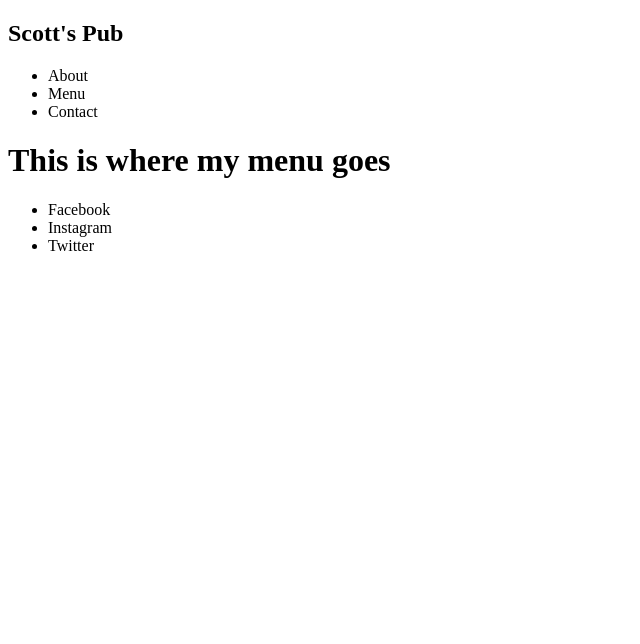
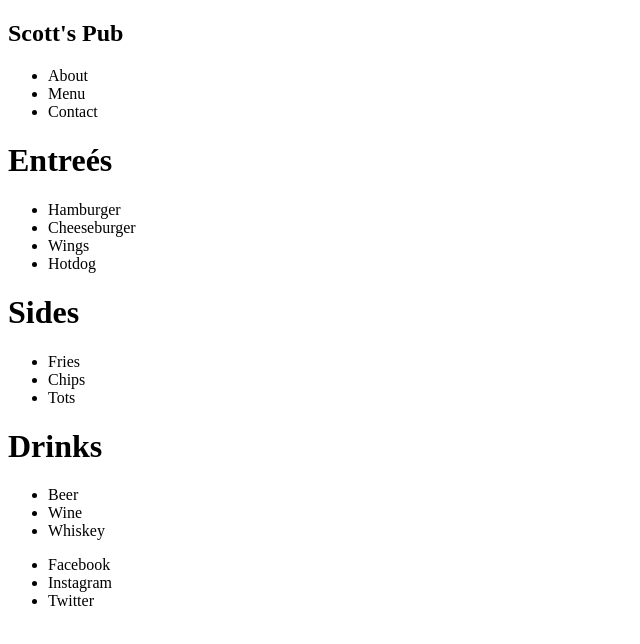
Before and after one commit to ScotttP/restaurant-page-react, a React (Create React App) app in the folder restaurant-page/: page / in a window 1280 px wide. Both pictures are taken after a click on the item "Menu". Shown: the top 644 px of the page, without its empty margins (0-640 px from the left). Built offline with nearby package versions, Linux system fonts and the light colour scheme.

Commit message:
all components changed. need to add styling

```diff
--- a/restaurant-page/public/index.html
+++ b/restaurant-page/public/index.html
@@ -10,34 +10,10 @@
       content="Web site created using create-react-app"
     />
     <link rel="apple-touch-icon" href="%PUBLIC_URL%/logo192.png" />
-    <!--
-      manifest.json provides metadata used when your web app is installed on a
-      user's mobile device or desktop. See https://developers.google.com/web/fundamentals/web-app-manifest/
-    -->
     <link rel="manifest" href="%PUBLIC_URL%/manifest.json" />
-    <!--
-      Notice the use of %PUBLIC_URL% in the tags above.
-      It will be replaced with the URL of the `public` folder during the build.
-      Only files inside the `public` folder can be referenced from the HTML.
-
-      Unlike "/favicon.ico" or "favicon.ico", "%PUBLIC_URL%/favicon.ico" will
-      work correctly both with client-side routing and a non-root public URL.
-      Learn how to configure a non-root public URL by running `npm run build`.
-    -->
-    <title>React App</title>
+    <title>Scott's Pub</title>
   </head>
   <body>
-    <noscript>You need to enable JavaScript to run this app.</noscript>
     <div id="root"></div>
-    <!--
-      This HTML file is a template.
-      If you open it directly in the browser, you will see an empty page.
-
-      You can add webfonts, meta tags, or analytics to this file.
-      The build step will place the bundled scripts into the <body> tag.
-
-      To begin the development, run `npm start` or `yarn start`.
-      To create a production bundle, use `npm run build` or `yarn build`.
-    -->
   </body>
 </html>
--- a/restaurant-page/src/App.js
+++ b/restaurant-page/src/App.js
@@ -17,7 +17,7 @@ class App extends React.Component {
     };
 }
 
-  handleTabs(clickedTab) {
+  handleTabs(clickedTab) { // if the tab is clicked it will render that specific tab
     if (clickedTab === 'About'){
       this.setState({ content: <AboutUs /> })
     }else if (clickedTab === 'Menu'){
--- a/restaurant-page/src/contact.js
+++ b/restaurant-page/src/contact.js
@@ -4,8 +4,17 @@ export default class Contact extends React.Component {
 
     render () {
         return (
-            <div>
-                <h1>This is where my contact form goes</h1>
+            <div className="formDiv">
+                <form className="contactForm">
+                    <h1 id="contactHeader">Contact Us!</h1>
+                    <label id="nameLabel">Name :</label>
+                    <input id="nameInput" type="text"></input>
+                    <label id="emailLabel">Email :</label>
+                    <input id="emailInput" type="email"></input>
+                    <label id="textLabel">What Would You Like to Say?</label>
+                    <textarea id="textInput" type="text"></textarea>
+                    <button id="submitButton">Submit</button>
+                </form>
             </div>
 
         )
--- a/restaurant-page/src/menu.js
+++ b/restaurant-page/src/menu.js
@@ -1,11 +1,48 @@
 import React from 'react';
+import Data from './data'
 
 export default class Menu extends React.Component {
 
     render () {
+        const entrees = Data.entrees;
+        const sides = Data.sides;
+        const drinks = Data.drinks;
+
+        const entreeItems = entrees.map((entree) =>
+            <li id={entree} key={entree.toString()}>
+                {entree}
+            </li>
+        );
+        const sideItems = sides.map((side) =>
+            <li id={side} key={side.toString()}>
+                {side}
+            </li>
+        );
+        const drinkItems = drinks.map((drink) =>
+            <li id={drink} key={drink.toString()}>
+                {drink}
+            </li>
+        );
         return (
-            <div>
-                <h1>This is where my menu goes</h1>
+            <div className="menu">
+               <div class="entreeItems">
+                    <h1 id="entreeHeader">Entreés</h1>
+                    <ul class="entreeList">
+                        {entreeItems}
+                    </ul>
+               </div>
+               <div class="sideItems">
+                    <h1 id="sideHeader">Sides</h1>
+                    <ul class="sideList">
+                        {sideItems}
+                    </ul>
+               </div>
+               <div class="drinkItems">
+                    <h1 id="drinkHeader">Drinks</h1>
+                    <ul class="drinkList">
+                        {drinkItems}
+                    </ul>
+               </div>
             </div>
 
         )
```
